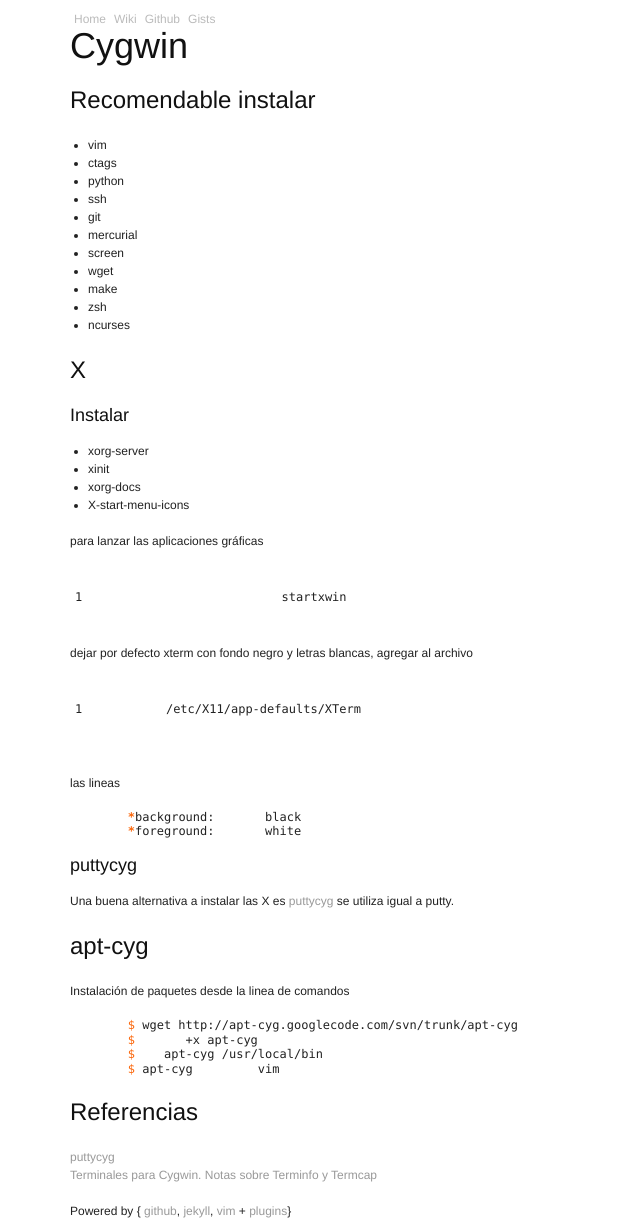
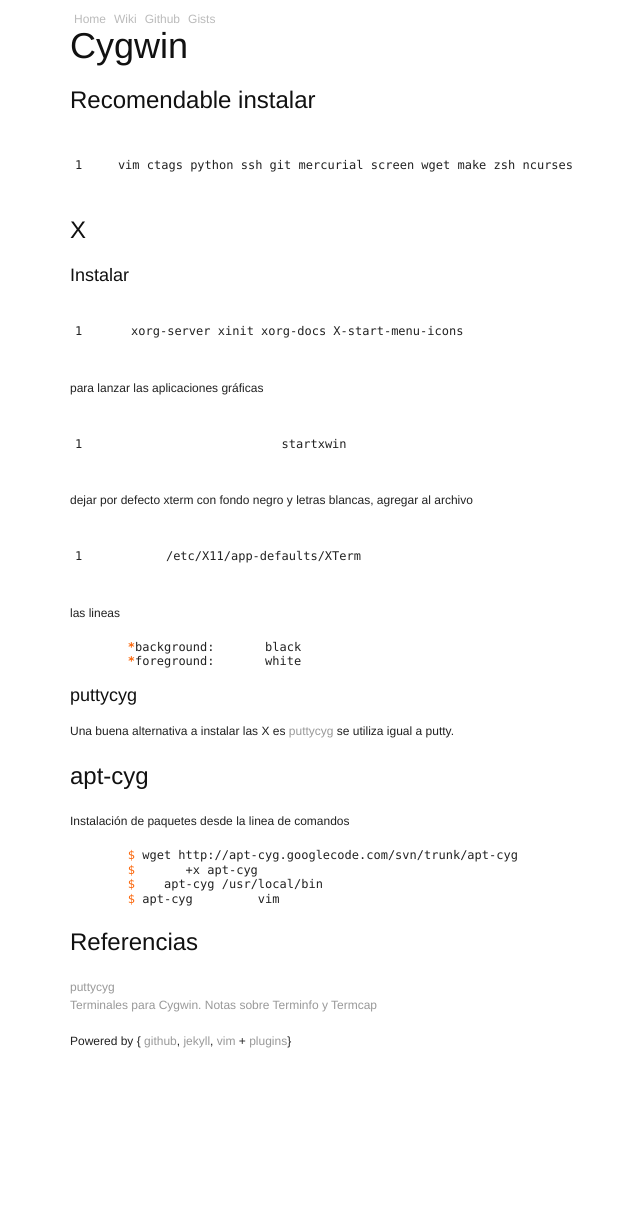
Before and after one commit to juanpabloaj/juanpabloaj.github.com, a Jekyll site: the page built from wiki/cygwin.md, in a window 1280 px wide. Shown: the whole page, without its empty margins (95-735 px from the left). Built offline with Jekyll 4.4.1, drawn with Linux system fonts in a browser that asks for light colours; Markdown is read by kramdown in place of the engine named in the settings; after the commit the page ends 1050 px from its top, so only the background shows below that.

Commit message:
cygwin : ordenando

```diff
--- a/_includes/gitDiffStat.markdown
+++ b/_includes/gitDiffStat.markdown
@@ -1 +1 @@
- wiki/cygwin.md                 |   13 +++++++++++++
+ wiki/cygwin.md                 |   29 ++++++++++-------------------
--- a/wiki/cygwin.md
+++ b/wiki/cygwin.md
@@ -5,31 +5,22 @@ title : Cygwin
 {:enlaces: .enlaceGris }
 ## Recomendable instalar
 
-* vim
-* ctags
-* python
-* ssh
-* git
-* mercurial
-* screen
-* wget
-* make
-* zsh
-* ncurses
+	vim ctags python ssh git mercurial screen wget make zsh ncurses
 
 ## X
 
 ### Instalar
-* xorg-server
-* xinit
-* xorg-docs
-* X-start-menu-icons
+
+	xorg-server xinit xorg-docs X-start-menu-icons
 
 para lanzar las aplicaciones gráficas
-`startxwin`
+
+	startxwin
 
 dejar por defecto xterm con fondo negro y letras blancas, agregar al archivo
-`/etc/X11/app-defaults/XTerm`
+
+	/etc/X11/app-defaults/XTerm
+
 las lineas
 
 {% highlight bash %}
```
